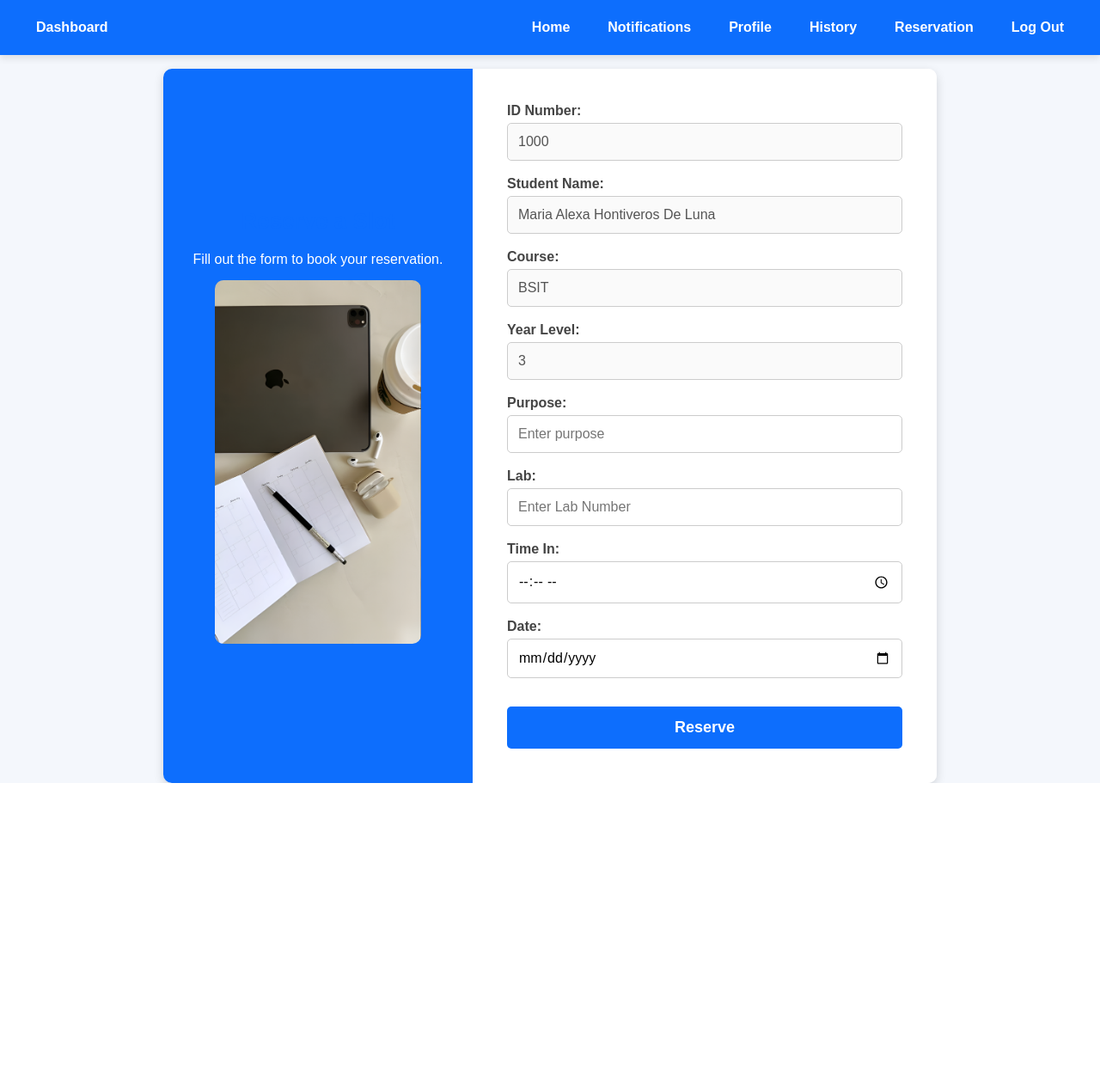
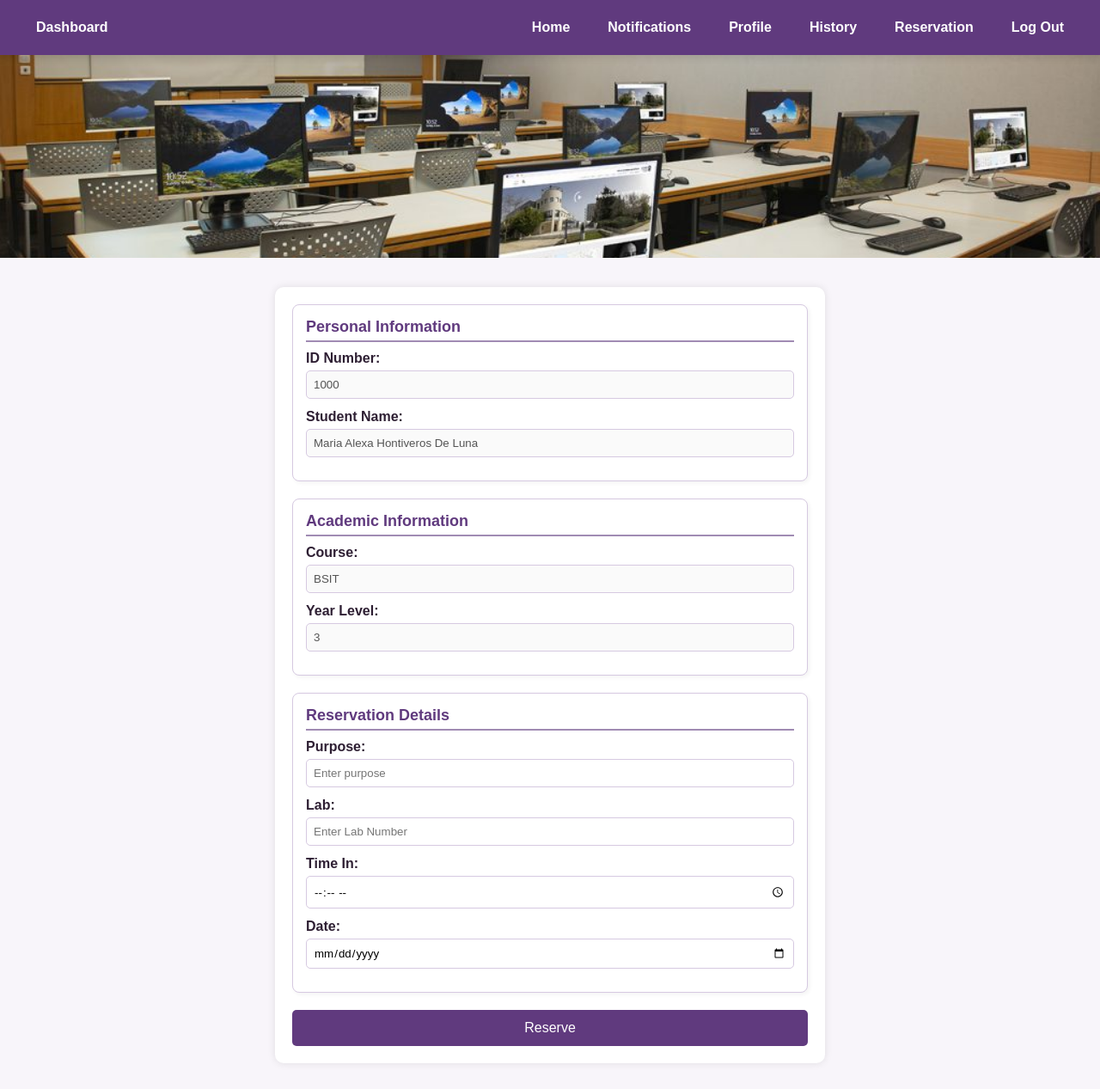
Before and after one commit to deLuna18/Sit-in-Management-System-for-School, a Flask app: page /student_reservation in a window 1280 px wide. Shown: the whole page at 86% size. Before the commit the page ends 911 px from the top, so only its background shows below. Run offline with Flask 3, Linux system fonts and the light colour scheme; a user stored in the database is signed in; data comes from the database, SQL or seed files in the repository; both versions use the stored data as it was after the commit.

Commit message:
Updated Layout

```diff
--- a/templates/student_login.html
+++ b/templates/student_login.html
@@ -8,7 +8,7 @@
     <link rel="stylesheet" href="https://cdnjs.cloudflare.com/ajax/libs/font-awesome/6.4.2/css/all.min.css">
     <link rel="stylesheet" href="../static/student_login.css">
 </head>
-<body>
+<body>~
     <!-- MESSAGE -->
     <div id="message-container">
         {% with messages = get_flashed_messages(with_categories=true) %}
--- a/templates/student_reservation.html
+++ b/templates/student_reservation.html
@@ -3,6 +3,7 @@
 <head>
     <meta charset="UTF-8">
     <meta name="viewport" content="width=device-width, initial-scale=1.0">
+    <link rel="icon" type="image/x-icon" href="../static/images/ux.png">
     <title>Reservation Form</title>
     <style>
         * {
@@ -13,18 +14,16 @@
         }
 
         body {
-            display: flex;
-            flex-direction: column;
-            align-items: center;
-            justify-content: center;
-            min-height: 100vh;
-            background-color: #f4f7fc;
+            font-family: Arial, sans-serif;
+            margin: 0;
+            padding: 0;
+            background-color: #F8F5FA; /* Updated background color */
         }
 
         /* NAVIGATION BAR */
         .navbar {
             width: 100%;
-            background-color: #0D6EFD;
+            background-color: #603A7E; /* Updated primary color */
             padding: 15px 20px;
             display: flex;
             justify-content: space-between;
@@ -56,115 +55,69 @@
         }
 
         /* MAIN CONTAINER */
-        .container {
-            display: flex;
-            flex-direction: row;
-            width: 90%;
-            max-width: 900px;
-            background: white;
-            border-radius: 10px;
-            box-shadow: 0px 4px 12px rgba(0, 0, 0, 0.15);
-            overflow: hidden;
-            margin-top: 80px;
-        }
-
-        /* LEFT SECTION */
-        .left-section {
-            width: 40%;
-            background: #0D6EFD;
-            display: flex;
-            flex-direction: column;
-            justify-content: center;
-            align-items: center;
-            padding: 30px;
-            color: white;
-            text-align: center;
-        }
-
-        .left-section img {
-            width: 80%;
-            border-radius: 10px;
-            margin-top: 15px;
-        }
-
-        /* RIGHT SECTION */
-        .right-section {
-            width: 60%;
-            padding: 40px;
-            background: white;
-        }
-
-        h2 {
+        .image-container {
+            width: 100%;
             text-align: center;
             margin-bottom: 20px;
-            font-size: 26px;
-            color: #0D6EFD;
+        }
+        .image-container img {
+            width: 100%;
+            max-height: 300px;
+            object-fit: cover;
+        }
+        .form-container {
+            width: 50%;
+            margin: 30px auto;
+            background-color: white;
+            padding: 20px;
+            border-radius: 10px;
+            box-shadow: 0px 0px 10px rgba(0, 0, 0, 0.1);
+        }
+        .section {
+            margin-bottom: 20px;
+            padding: 15px;
+            border-radius: 8px;
+            background-color: #ffffff;
+            border: 1px solid #D6C9E1; /* Updated border color */
+            box-shadow: 2px 2px 5px rgba(0, 0, 0, 0.05);
+        }
+        .section-title {
+            font-size: 18px;
             font-weight: bold;
+            color: #603A7E; /* Updated section title color */
+            margin-bottom: 10px;
+            padding-bottom: 5px;
+            border-bottom: 2px solid #A08BB3; /* Updated secondary color */
         }
-
-        /* FORM DESIGN */
         .form-group {
-            margin-bottom: 18px;
+            margin-bottom: 12px;
         }
-
-        label {
-            font-weight: 600;
-            color: #444;
+        .form-group label {
             display: block;
+            font-weight: bold;
             margin-bottom: 5px;
+            color: #2E1F33; /* Updated text color */
         }
-
-        input {
+        .form-group input {
+            width: 100%;
+            padding: 8px;
+            border: 1px solid #D6C9E1; /* Updated border color */
+            border-radius: 5px;
+        }
+        .reserve-btn {
             width: 100%;
             padding: 12px;
-            border: 1px solid #ccc;
-            border-radius: 5px;
-            font-size: 16px;
-            transition: border 0.3s ease-in-out;
-        }
-
-        input:focus {
-            border: 1px solid #0D6EFD;
-            outline: none;
-            box-shadow: 0px 0px 5px rgba(13, 110, 253, 0.3);
-        }
-
-        /* RESERVE BUTTON */
-        .reserve-btn {
-            width: 100%;
-            background: #0D6EFD;
+            background-color: #603A7E; /* Updated primary color */
             color: white;
-            padding: 14px;
             border: none;
             border-radius: 5px;
-            font-size: 18px;
-            font-weight: bold;
             cursor: pointer;
-            margin-top: 15px;
+            font-size: 16px;
             transition: background 0.3s ease-in-out;
         }
-
         .reserve-btn:hover {
-            background: #0A58CA;
+            background-color: #4B2D5E; /* Updated hover color */
         }
-
-        /* RESPONSIVE DESIGN */
-        @media (max-width: 768px) {
-            .container {
-                flex-direction: column;
-                width: 95%;
-            }
-
-            .left-section, .right-section {
-                width: 100%;
-                padding: 30px;
-            }
-
-            .left-section img {
-                width: 60%;
-            }
-        }
-
     </style>
 </head>
 <body>
@@ -183,14 +136,15 @@
     </nav>
 
     <!-- RESERVATION FORM CONTAINER -->
-    <div class="container">
-        <div class="left-section">
-            <h2>Reserve a Slot</h2>
-            <p>Fill out the form to book your reservation.</p>
-            <img src="../static/images/reserve_enhanced.jpg" alt="Reservation Image">
-        </div>
-        <div class="right-section">
-            <form method="POST" action="{{ url_for('student_reservation') }}">
+    <div class="image-container">
+        <img src="../static/images/lab.jpg" alt="Reservation Banner">
+    </div>
+    <div class="form-container">
+        <form method="POST" action="{{ url_for('student_reservation') }}">
+
+            <!-- Personal Information Section -->
+            <div class="section">
+                <div class="section-title">Personal Information</div>
                 <div class="form-group">
                     <label>ID Number:</label>
                     <input type="text" name="idno" value="{{ student.idno }}" disabled>
@@ -199,6 +153,11 @@
                     <label>Student Name:</label>
                     <input type="text" value="{{ student.firstname }} {{ student.middlename }} {{ student.lastname }}" disabled>
                 </div>
+            </div>
+
+            <!-- Academic Information Section -->
+            <div class="section">
+                <div class="section-title">Academic Information</div>
                 <div class="form-group">
                     <label>Course:</label>
                     <input type="text" name="course" value="{{ student.course }}" disabled>
@@ -207,6 +166,11 @@
                     <label>Year Level:</label>
                     <input type="text" name="year_level" value="{{ student.year_level }}" disabled>
                 </div>
+            </div>
+
+            <!-- Reservation Details Section -->
+            <div class="section">
+                <div class="section-title">Reservation Details</div>
                 <div class="form-group">
                     <label>Purpose:</label>
                     <input type="text" name="purpose" placeholder="Enter purpose" required>
@@ -223,9 +187,11 @@
                     <label>Date:</label>
                     <input type="date" name="date" required>
                 </div>
-                <button type="submit" class="reserve-btn">Reserve</button>
-            </form>
-        </div>
+            </div>
+
+            <button type="submit" class="reserve-btn">Reserve</button>
+
+        </form>
     </div>
 
 </body>
```
Also changed, not shown: templates/student_dashboard.html (+19 -11 lines), templates/student_history_reservation.html (+28 -9 lines), static/images/lab.jpg (added), static/images/ux.png (added), static/uploads/1000_fc290e65-9720-4577-9166-1a20e94cd6bf.jpg (added), static/uploads/1000_ux.png (added), usermanagement.db.
